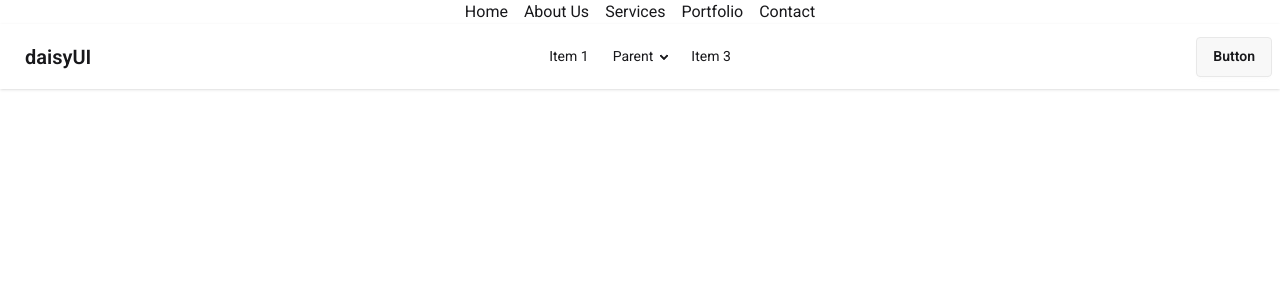
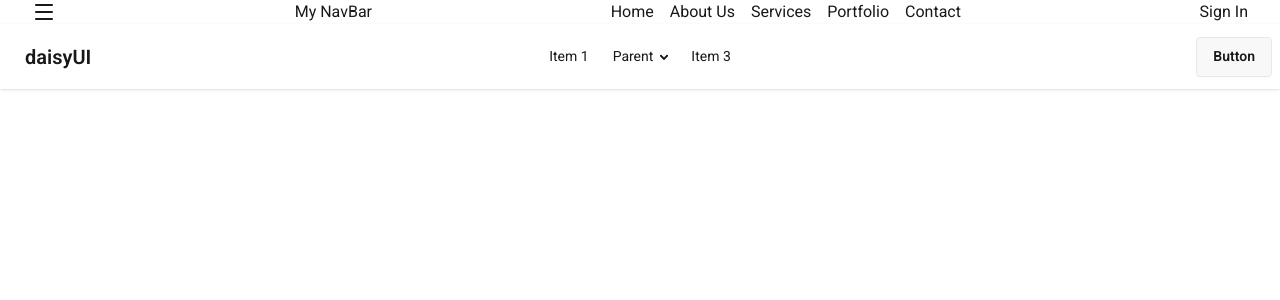
Before and after one commit to programmermosharof/react-ecosystem-practice, a React (Vite) app: page /contact in a window 1280 px wide. Shown: the top 300 px of the page. Built offline with nearby package versions, Linux system fonts and the light colour scheme.

Commit message:
Lucid Error Fixed

```diff
--- a/package.json
+++ b/package.json
@@ -10,7 +10,7 @@
     "preview": "vite preview"
   },
   "dependencies": {
-    "lucide": "^0.577.0",
+    "lucide-react": "^0.577.0",
     "react": "^19.2.4",
     "react-dom": "^19.2.4"
   },
--- a/src/Components/Navbar/Navbar.jsx
+++ b/src/Components/Navbar/Navbar.jsx
@@ -1,5 +1,9 @@
 import React from 'react';
 import Link from './Link';
+import { Menu } from 'lucide-react';
+
+
+
 
 const navigationLinks = [
   {
@@ -31,9 +35,11 @@ const navigationLinks = [
 
 const Navbar = () => {
     return (
-    <nav>
+    <nav className='flex justify-between mx-8'>
+         <Menu></Menu>
+         <h3>My NavBar</h3>
 
-        <ul className='flex gap-4 justify-center'>
+        <ul className='flex gap-4 '>
             {/* <li><a href="/Home">Home</a></li>
             <li><a href="/About">About</a></li>
             <li><a href="/Blog">Home</a></li> */}
@@ -45,7 +51,8 @@ const Navbar = () => {
           navigationLinks.map(route => <Link key={route.id} route={route}></Link>)
         }
         </ul>
-       </nav>
+        <button>Sign In</button>
+    </nav>
 
     );
 };
```
Also changed, not shown: 1 other file (tests, documents, lock files or other folders).
